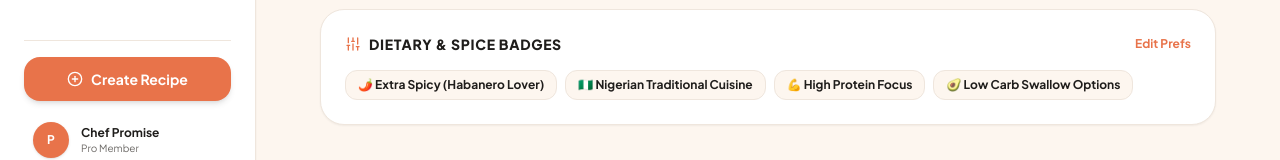
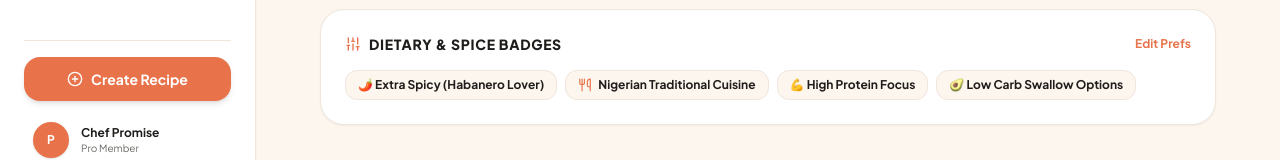
Before and after one commit to nduchecp/cookdish, a Next.js app: page /profile in a window 1280 px wide. Shown: the part 609-769 px from the top of the page. Built offline with nearby package versions, Linux system fonts and the light colour scheme.

Commit message:
fix: replace raw text badge icon with Lucide vector icon

```diff
--- a/app/(tabs)/profile/page.tsx
+++ b/app/(tabs)/profile/page.tsx
@@ -19,7 +19,8 @@ import {
   Edit3,
   Sliders,
   ShieldCheck,
-  Check
+  Check,
+  Utensils
 } from "lucide-react";
 
 export default function ProfilePage() {
@@ -165,7 +166,7 @@ export default function ProfilePage() {
             🌶️ Extra Spicy (Habanero Lover)
           </span>
           <span className="text-xs font-bold bg-[#FDF6EF] text-[#1F1D1B] border border-[#EFE6DD] px-3 py-1.5 rounded-xl flex items-center gap-1.5">
-            🇳🇬 Nigerian Traditional Cuisine
+            <Utensils className="w-3.5 h-3.5 text-[#E8734A]" /> Nigerian Traditional Cuisine
           </span>
           <span className="text-xs font-bold bg-[#FDF6EF] text-[#1F1D1B] border border-[#EFE6DD] px-3 py-1.5 rounded-xl flex items-center gap-1.5">
             💪 High Protein Focus
```
